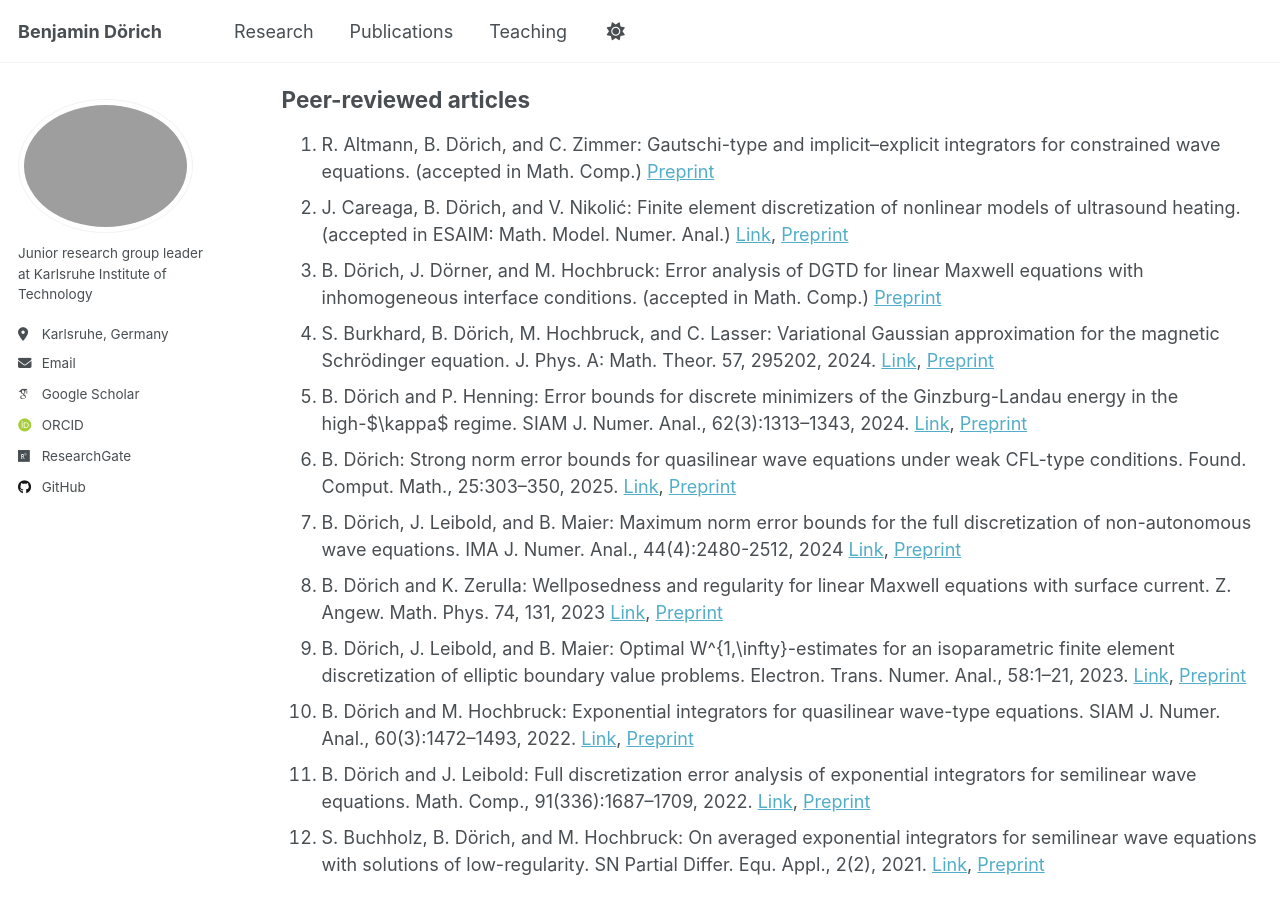
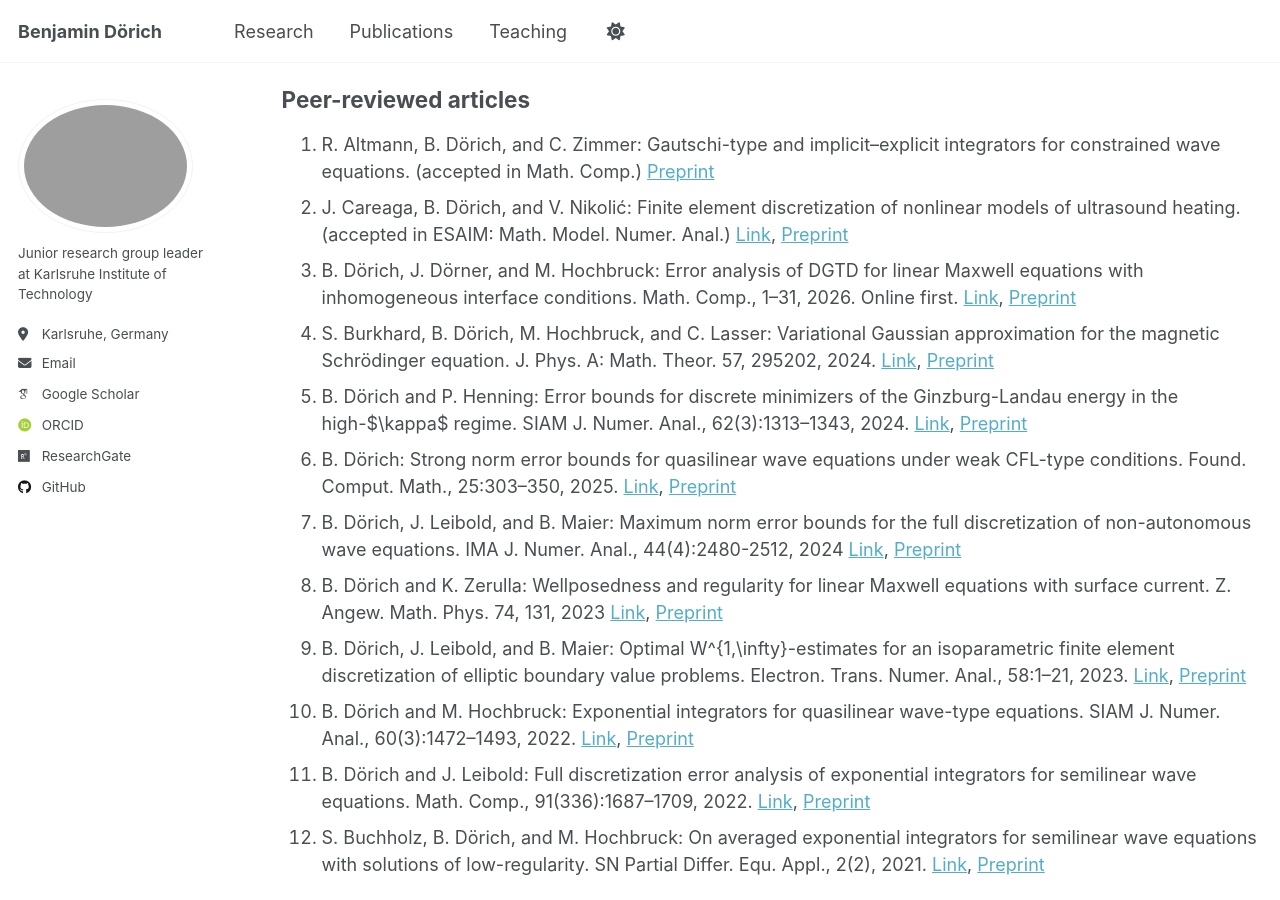
Before and after one commit to BenjaminDoerich/BenjaminDoerich.github.io, a Jekyll site: the page built from _pages/publications.md, in a window 1280 px wide and 900 px high, scrolled down 329 px. Built offline with Jekyll 4.4.1, drawn with Linux system fonts in a browser that asks for light colours; some web fonts are replaced; a script that is not in the unit is left out.

Commit message:
Update publications.md

```diff
--- a/_pages/publications.md
+++ b/_pages/publications.md
@@ -20,7 +20,7 @@ redirect_from:
 
 1. R. Altmann, B. Dörich, and C. Zimmer: Gautschi-type and implicit--explicit integrators for constrained wave equations. (accepted in Math. Comp.)  [Preprint](https://arxiv.org/pdf/2505.22532)
 1. J. Careaga, B. Dörich, and V. Nikolić: Finite element discretization of nonlinear models of ultrasound heating. (accepted in ESAIM: Math. Model. Numer. Anal.) [Link](https://doi.org/10.1051/m2an/2025099), [Preprint](https://www.waves.kit.edu/downloads/CRC1173_Preprint_2025-3.pdf)
-1. B. Dörich, J. Dörner, and M. Hochbruck: Error analysis of DGTD for linear Maxwell equations with inhomogeneous interface conditions. (accepted in Math. Comp.) [Preprint](https://www.waves.kit.edu/downloads/CRC1173_Preprint_2024-16.pdf)
+1. B. Dörich, J. Dörner, and M. Hochbruck: Error analysis of DGTD for linear Maxwell equations with inhomogeneous interface conditions.  Math. Comp., 1–31, 2026. Online first. [Link]([https://doi.org/10.1051/m2an/2025099](https://doi.org/10.1090/mcom/4170 )), [Preprint](https://www.waves.kit.edu/downloads/CRC1173_Preprint_2024-16.pdf)
 1. S. Burkhard, B. Dörich, M. Hochbruck, and C. Lasser: Variational Gaussian approximation for the magnetic Schrödinger equation. J. Phys. A: Math. Theor. 57, 295202, 2024. [Link](https://doi.org/10.1088/1751-8121/ad591e),  [Preprint](https://www.waves.kit.edu/downloads/CRC1173_Preprint_2023-4.pdf)
 1. B. Dörich and P. Henning: Error bounds for discrete minimizers of the Ginzburg-Landau energy in the high-$\kappa$ regime. SIAM J. Numer. Anal., 62(3):1313–1343, 2024. [Link](https://doi.org/10.1137/23M1560938), [Preprint](https://www.waves.kit.edu/downloads/CRC1173_Preprint_2023-11.pdf)
 1. B. Dörich: Strong norm error bounds for quasilinear wave equations under weak CFL-type conditions. Found. Comput. Math., 25:303–350, 2025. [Link](https://doi.org/10.1007/s10208-024-09639-w),  [Preprint](https://www.waves.kit.edu/downloads/CRC1173_Preprint_2022-52.pdf)
```
